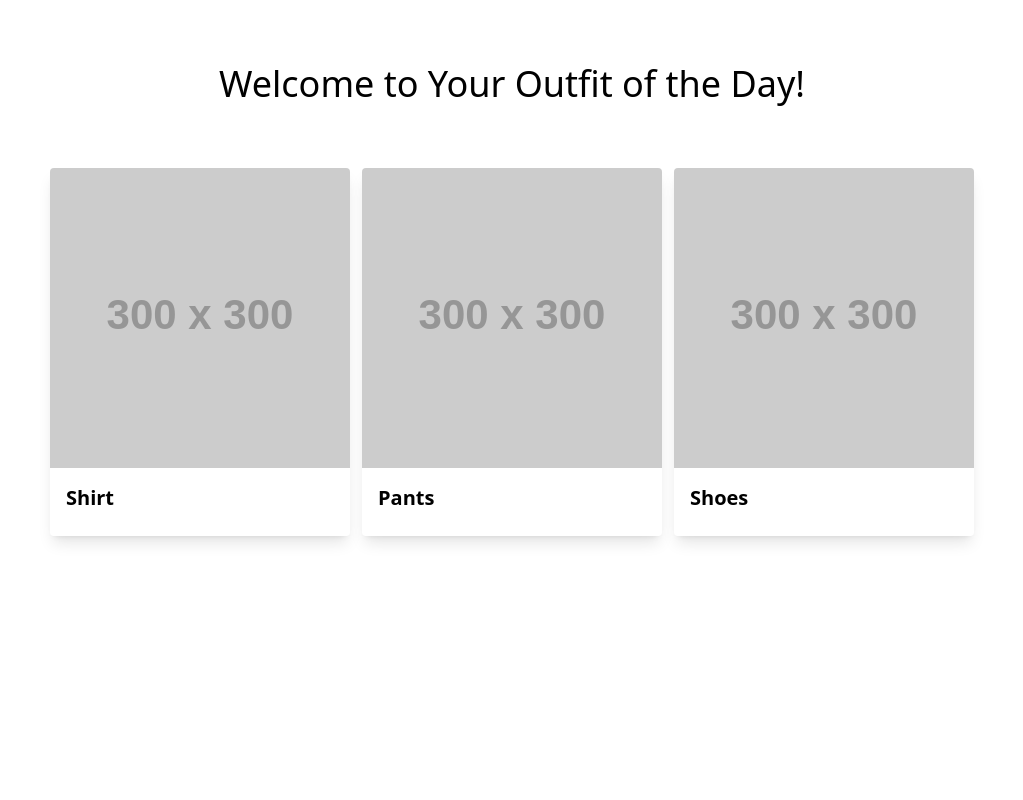
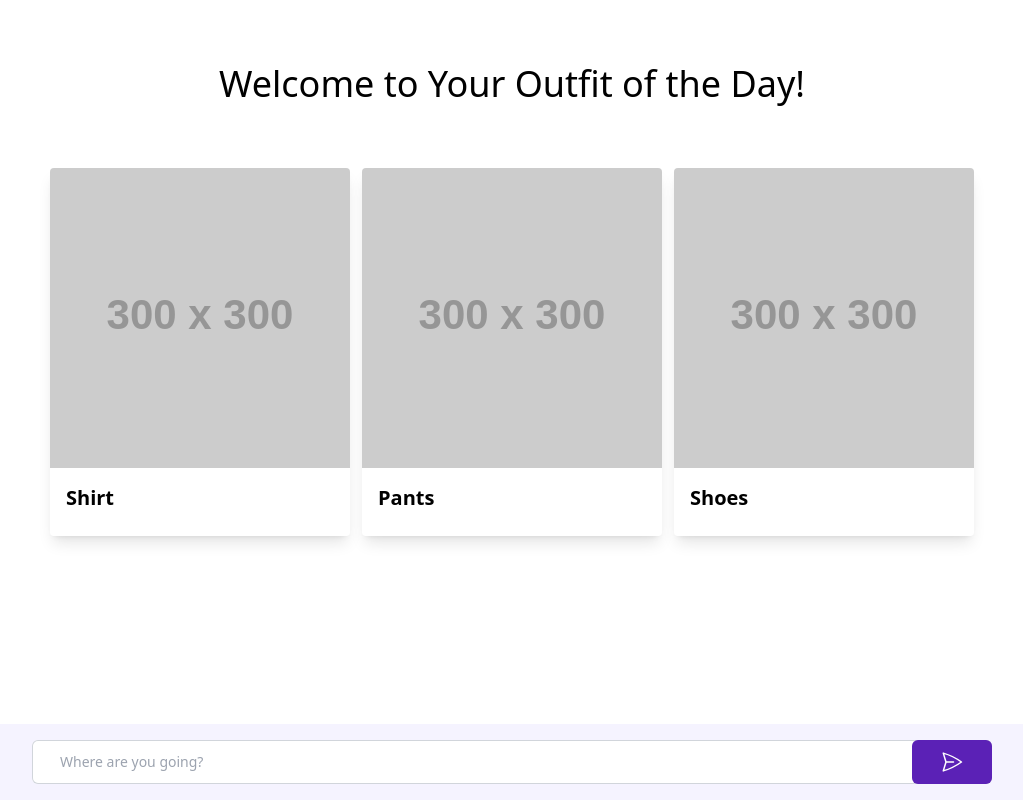
Before and after one commit to lucas-peters/AI-Hackathon, a SvelteKit app in the folder frontend/: page / in a window 1280 px wide. Shown: the whole page, without its empty margins (128-1151 px from the left). Built offline with nearby package versions, Linux system fonts and the light colour scheme.

Commit message:
Add Input Bar

```diff
--- a/frontend/package.json
+++ b/frontend/package.json
@@ -20,5 +20,8 @@
 		"tailwindcss": "^3.4.15",
 		"typescript": "^5.0.0",
 		"vite": "^5.0.3"
+	},
+	"dependencies": {
+		"@tailwindcss/forms": "^0.5.9"
 	}
 }
--- /dev/null
+++ b/frontend/src/lib/components/Input/Input.svelte
@@ -0,0 +1,31 @@
+<script lang="ts">
+    let prompt = $state("");
+</script>
+
+<div class="relative w-3/4">
+    <input
+        bind:value={prompt}
+        type="text"
+        placeholder="Where are you going?"
+        class="w-full rounded-md border-0 py-2.5 pl-7 pr-24 text-gray-900 ring-1 ring-inset ring-gray-300 placeholder:text-gray-400 focus:ring-2 focus:ring-inset focus:ring-violet-400 sm:text-sm/6"
+    />
+    <button
+        class="absolute inset-y-0 right-0 flex items-center justify-center w-20 bg-violet-800 rounded-md text-white text-sm/6 font-semibold"
+        aria-label="Send"
+    >
+        <svg
+            xmlns="http://www.w3.org/2000/svg"
+            fill="none"
+            viewBox="0 0 24 24"
+            stroke-width="1.5"
+            stroke="currentColor"
+            class="size-6"
+        >
+            <path
+                stroke-linecap="round"
+                stroke-linejoin="round"
+                d="M6 12 3.269 3.125A59.769 59.769 0 0 1 21.485 12 59.768 59.768 0 0 1 3.27 20.875L5.999 12Zm0 0h7.5"
+            />
+        </svg>
+    </button>
+</div>
--- /dev/null
+++ b/frontend/src/lib/components/Input/index.ts
@@ -0,0 +1 @@
+export { default as Input } from "./Input.svelte";
--- a/frontend/src/lib/components/Navbar/Navbar.svelte
+++ b/frontend/src/lib/components/Navbar/Navbar.svelte
@@ -1,9 +1,9 @@
-<nav class="bg-gray-800">
+<nav class="bg-violet-800">
   <div class="mx-auto px-2 sm:px-6 lg:px-8">
     <div class="relative flex h-16 items-center justify-between">
       <div class="flex flex-1 items-center justify-center sm:items-stretch sm:justify-start">
         <div class="flex shrink-0 items-center">
-          <img class="h-8 w-auto" src="https://tailwindui.com/plus/img/logos/mark.svg?color=indigo&shade=500" alt="Your Company">
+          <img class="h-8 w-auto" src="https://img.logoipsum.com/292.svg" alt="Your Company">
         </div>
       </div>
       <div class="absolute inset-y-0 right-0 flex items-center pr-2 sm:static sm:inset-auto sm:ml-6 sm:pr-0">
--- a/frontend/src/routes/+page.svelte
+++ b/frontend/src/routes/+page.svelte
@@ -2,14 +2,21 @@
     import '../app.css'
     import { Navbar } from '$lib/components/Navbar'
     import { Card } from '$lib/components/Card'
+    import { Input } from '$lib/components/Input'
     let image: string = "https://placehold.co/300";
+    let c = "w-full"
 </script>
 <Navbar />
 <div class="w-full flex justify-center items-center my-16">
     <h1 class="text-4xl">Welcome to Your Outfit of the Day!</h1>
 </div>
-<div class="container mx-auto flex gap-3 justify-center">
-    <Card {image} title="Shirt"/>
-    <Card {image} title="Pants"/>
-    <Card {image} title="Shoes"/>
+<div class="container mx-auto flex flex-col justify-center items-center">
+    <div class="flex gap-3 justify-center mb-10">
+        <Card {image} title="Shirt"/>
+        <Card {image} title="Pants"/>
+        <Card {image} title="Shoes"/>
+    </div>
+    <div class="fixed bottom-0 w-full flex justify-center items-center bg-violet-50 py-4">
+        <Input/>
+    </div>
 </div>
--- a/frontend/tailwind.config.js
+++ b/frontend/tailwind.config.js
@@ -4,5 +4,7 @@ export default {
   theme: {
     extend: {},
   },
-  plugins: [],
+  plugins: [
+    require('@tailwindcss/forms')
+  ],
 }
```
Also changed, not shown: 1 other file (tests, documents, lock files or other folders).
